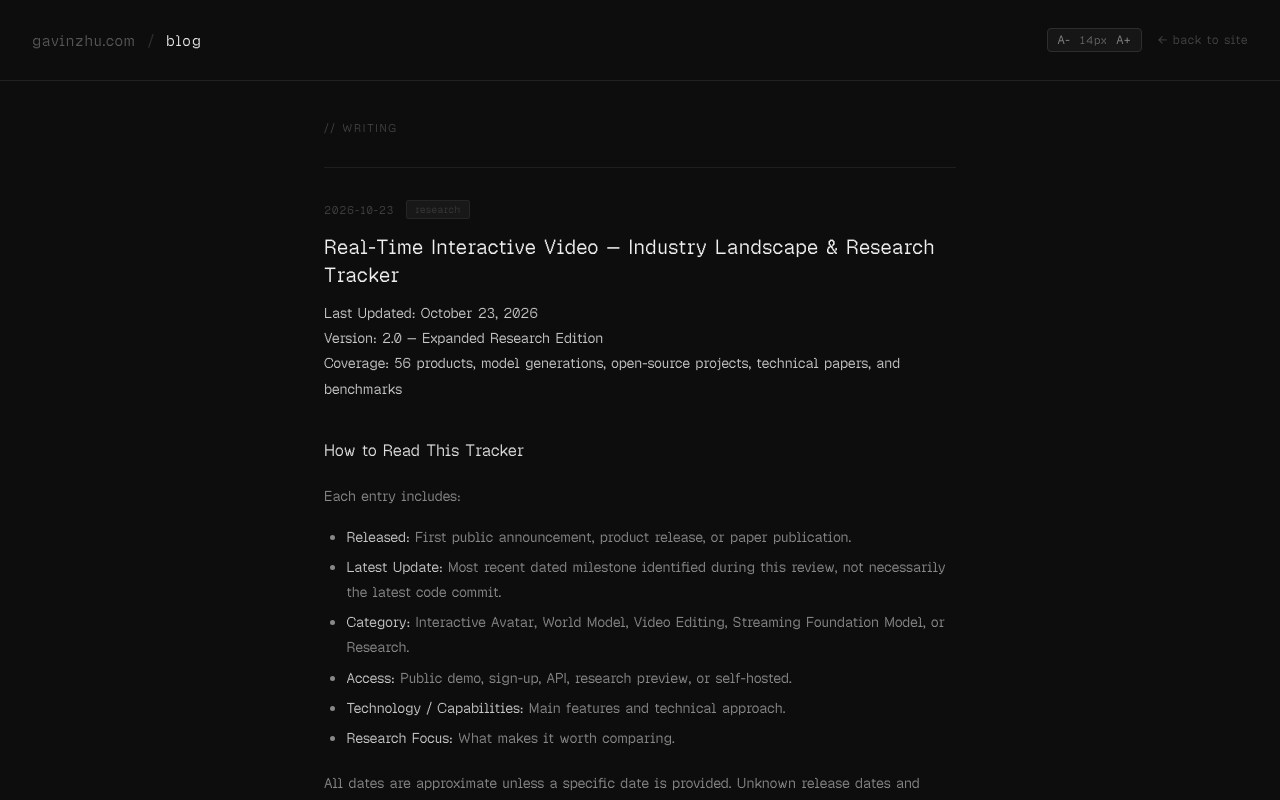
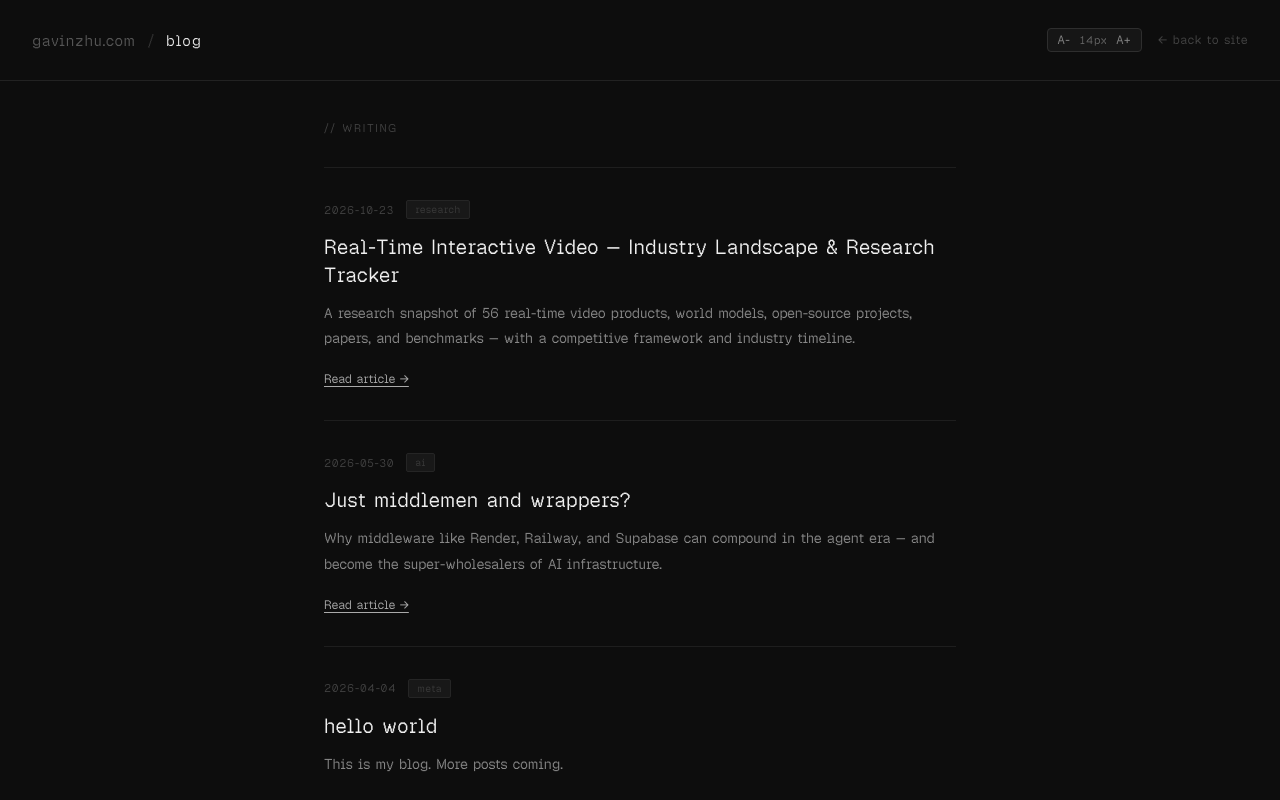
Before and after one commit to SoujiOkita98/personal-website, a React (Vite) app: page /blog in a window 1280 px wide. Built offline with nearby package versions, Linux system fonts and the light colour scheme.

Commit message:
Separate blog previews from full article pages

```diff
--- a/src/App.css
+++ b/src/App.css
@@ -576,6 +576,47 @@
   margin-bottom: 0;
 }
 
+.bw-post-link {
+  display: block;
+  width: 100%;
+  padding: 0;
+  border: 0;
+  background: none;
+  color: inherit;
+  font: inherit;
+  text-align: left;
+  overflow-wrap: anywhere;
+  cursor: pointer;
+}
+
+.bw-read-link,
+.bw-back-link {
+  padding: 0;
+  border: 0;
+  background: none;
+  color: #aaa;
+  font: inherit;
+  font-size: 11px;
+  text-decoration: underline;
+  text-underline-offset: 3px;
+  cursor: pointer;
+}
+
+.bw-read-link {
+  margin-top: 12px;
+}
+
+.bw-post-link:hover,
+.bw-read-link:hover,
+.bw-back-link:hover {
+  color: #eee;
+}
+
+.bw-body :focus-visible {
+  outline: 1px solid #aaa;
+  outline-offset: 4px;
+}
+
 .bw-post:last-child .bw-post-body p:last-child::after {
   content: '';
   display: inline-block;
--- a/src/blog/posts.tsx
+++ b/src/blog/posts.tsx
@@ -7,6 +7,7 @@ export interface Post {
   date: string
   tag: string
   title: string
+  excerpt: string
   body: React.ReactNode
 }
 
@@ -16,6 +17,7 @@ export const posts: Post[] = [
     date: '2026-10-23',
     tag: 'research',
     title: 'Real-Time Interactive Video — Industry Landscape & Research Tracker',
+    excerpt: 'A research snapshot of 56 real-time video products, world models, open-source projects, papers, and benchmarks — with a competitive framework and industry timeline.',
     body: (
       <Suspense fallback={<p>Loading research tracker…</p>}>
         <RealtimeInteractiveVideo />
@@ -27,6 +29,7 @@ export const posts: Post[] = [
     date: '2026-05-30',
     tag: 'ai',
     title: 'Just middlemen and wrappers?',
+    excerpt: 'Why middleware like Render, Railway, and Supabase can compound in the agent era — and become the super-wholesalers of AI infrastructure.',
     body: (
       <>
         <p>"It's just a wrapper" is supposed to be an insult. I don't think it is.</p>
@@ -54,6 +57,7 @@ export const posts: Post[] = [
     date: '2026-04-04',
     tag: 'meta',
     title: 'hello world',
+    excerpt: 'This is my blog. More posts coming.',
     body: (
       <>
         <p>this is my blog. more posts coming.</p>
--- a/src/components/BlogWindow.tsx
+++ b/src/components/BlogWindow.tsx
@@ -1,4 +1,4 @@
-import { useState } from 'react'
+import { useEffect, useRef, useState } from 'react'
 import { Linkedin, Link2 } from 'lucide-react'
 import TerminalWindow from './Terminal/TerminalWindow'
 import { posts } from '../blog/posts'
@@ -13,7 +13,7 @@ function XIcon() {
 
 function ShareBar({ slug, title }: { slug: string; title: string }) {
   const [copied, setCopied] = useState(false)
-  const url = `${window.location.origin}/blog#${slug}`
+  const url = `${window.location.origin}/blog/${slug}`
 
   const handleCopy = async () => {
     await navigator.clipboard.writeText(url)
@@ -60,30 +60,51 @@ interface BlogWindowProps {
 }
 
 export default function BlogWindow({ onClose, onMinimize }: BlogWindowProps) {
+  const [selectedSlug, setSelectedSlug] = useState<string | null>(null)
+  const selectedPost = posts.find((post) => post.slug === selectedSlug)
+  const bodyRef = useRef<HTMLDivElement>(null)
+
+  useEffect(() => {
+    bodyRef.current?.scrollTo({ top: 0 })
+  }, [selectedSlug])
+
   return (
     <TerminalWindow onClose={onClose} onMinimize={onMinimize} title="blog — gavinzhu.com">
-      <div className="bw-body">
+      <div ref={bodyRef} className="bw-body">
         <div className="bw-header">
-          <span className="bw-header-label">// writing</span>
-          <a href="/blog" target="_blank" rel="noopener noreferrer" className="bw-open-link">
+          {selectedPost ? (
+            <button type="button" className="bw-back-link" onClick={() => setSelectedSlug(null)}>← all posts</button>
+          ) : (
+            <span className="bw-header-label">// writing</span>
+          )}
+          <a href={selectedPost ? `/blog/${selectedPost.slug}` : '/blog'} target="_blank" rel="noopener noreferrer" className="bw-open-link">
             open in full ↗
           </a>
         </div>
 
-        {posts.map((post, i) => (
+        {selectedPost ? (
+          <article id={selectedPost.slug} className="bw-post">
+            <div className="bw-post-meta">
+              <span className="bw-post-date">{selectedPost.date}</span>
+              <span className="bw-post-tag">{selectedPost.tag}</span>
+            </div>
+            <h2 className="bw-post-title">{selectedPost.title}</h2>
+            <div className="bw-post-body">
+              {selectedPost.body}
+            </div>
+            <ShareBar key={selectedPost.slug} slug={selectedPost.slug} title={selectedPost.title} />
+          </article>
+        ) : posts.map((post) => (
           <article key={post.slug} className="bw-post">
             <div className="bw-post-meta">
               <span className="bw-post-date">{post.date}</span>
               <span className="bw-post-tag">{post.tag}</span>
             </div>
-            <h2 className="bw-post-title">{post.title}</h2>
-            <div className="bw-post-body">
-              {post.body}
-            </div>
-            <ShareBar slug={post.slug} title={post.title} />
-            {i === posts.length - 1 && (
-              <span className="bw-cursor" aria-hidden="true" />
-            )}
+            <h2 className="bw-post-title">
+              <button type="button" className="bw-post-link" onClick={() => setSelectedSlug(post.slug)}>{post.title}</button>
+            </h2>
+            <div className="bw-post-body"><p>{post.excerpt}</p></div>
+            <button type="button" className="bw-read-link" onClick={() => setSelectedSlug(post.slug)} aria-label={`Read ${post.title}`}>Read article →</button>
           </article>
         ))}
       </div>
--- a/src/main.tsx
+++ b/src/main.tsx
@@ -19,6 +19,7 @@ createRoot(document.getElementById('root')!).render(
           }
         />
         <Route path="/blog" element={<Blog />} />
+        <Route path="/blog/:slug" element={<Blog />} />
         <Route path="/blog/*" element={<Blog />} />
       </Routes>
     </BrowserRouter>
--- a/src/pages/Blog.tsx
+++ b/src/pages/Blog.tsx
@@ -1,4 +1,5 @@
-import { useState, useEffect } from 'react'
+import { useState, useEffect, useRef } from 'react'
+import { Link, Navigate, useLocation, useParams } from 'react-router-dom'
 import { Linkedin, Link2 } from 'lucide-react'
 import { posts } from '../blog/posts'
 import './blog.css'
@@ -18,7 +19,7 @@ function XIcon() {
 function ShareBar({ slug, title }: { slug: string; title: string }) {
   const [copied, setCopied] = useState(false)
 
-  const url = `${window.location.origin}/blog#${slug}`
+  const url = `${window.location.origin}/blog/${slug}`
   const encoded = encodeURIComponent(url)
   const encodedTitle = encodeURIComponent(title)
 
@@ -62,6 +63,12 @@ function ShareBar({ slug, title }: { slug: string; title: string }) {
 }
 
 export default function Blog() {
+  const { slug, '*': unmatchedPath } = useParams()
+  const { hash } = useLocation()
+  const requestedSlug = slug ?? unmatchedPath
+  const post = posts.find((entry) => entry.slug === requestedSlug)
+  const legacyPost = !requestedSlug && posts.find((entry) => hash === `#${entry.slug}`)
+  const contentRef = useRef<HTMLElement>(null)
   const [sizeIdx, setSizeIdx] = useState(() => {
     const saved = localStorage.getItem(LS_KEY)
     const parsed = saved !== null ? parseInt(saved, 10) : DEFAULT_SIZE_IDX
@@ -72,7 +79,21 @@ export default function Blog() {
     localStorage.setItem(LS_KEY, String(sizeIdx))
   }, [sizeIdx])
 
+  useEffect(() => {
+    contentRef.current?.scrollTo({ top: 0 })
+  }, [requestedSlug])
+
+  useEffect(() => {
+    const previousTitle = document.title
+    document.title = post ? `${post.title} | Gavin Zhu` : 'Blog | Gavin Zhu'
+    return () => { document.title = previousTitle }
+  }, [post])
+
   const fontSize = FONT_SIZES[sizeIdx]
+
+  if (legacyPost) {
+    return <Navigate to={`/blog/${legacyPost.slug}`} replace />
+  }
 
   return (
     <div className="blog-page" style={{ '--blog-font-size': `${fontSize}px` } as React.CSSProperties}>
@@ -80,7 +101,7 @@ export default function Blog() {
         <div className="blog-header-left">
           <a href="/" className="blog-site-name">gavinzhu.com</a>
           <span className="blog-separator">/</span>
-          <span className="blog-label">blog</span>
+          <Link to="/blog" className="blog-label">blog</Link>
         </div>
         <div className="blog-header-right">
           <div className="font-size-control">
@@ -98,26 +119,51 @@ export default function Blog() {
               aria-label="Increase font size"
             >A+</button>
           </div>
-          <a href="/" className="blog-back-link">← back to site</a>
+          {requestedSlug ? (
+            <Link to="/blog" className="blog-back-link">← all posts</Link>
+          ) : (
+            <a href="/" className="blog-back-link">← back to site</a>
+          )}
         </div>
       </header>
 
-      <main className="blog-list">
-        <p className="blog-index-title">// writing</p>
-
-        {posts.map((post) => (
-          <article key={post.slug} id={post.slug} className="blog-post-card">
+      <main ref={contentRef} className="blog-list">
+        {post ? (
+          <article id={post.slug} className="blog-post-card">
             <div className="blog-post-meta">
               <span className="blog-post-date">{post.date}</span>
               <span className="blog-post-tag">{post.tag}</span>
             </div>
-            <h2 className="blog-post-title">{post.title}</h2>
+            <h1 className="blog-post-title">{post.title}</h1>
             <div className="blog-post-body">
               {post.body}
             </div>
-            <ShareBar slug={post.slug} title={post.title} />
+            <ShareBar key={post.slug} slug={post.slug} title={post.title} />
+            <Link to="/blog" className="blog-all-posts">← all posts</Link>
           </article>
-        ))}
+        ) : requestedSlug ? (
+          <section>
+            <h1 className="blog-post-title">Article not found</h1>
+            <Link to="/blog" className="blog-read-link">Browse all posts →</Link>
+          </section>
+        ) : (
+          <>
+            <h1 className="blog-index-title">// writing</h1>
+            {posts.map((entry) => (
+              <article key={entry.slug} className="blog-post-card">
+                <div className="blog-post-meta">
+                  <span className="blog-post-date">{entry.date}</span>
+                  <span className="blog-post-tag">{entry.tag}</span>
+                </div>
+                <h2 className="blog-post-title">
+                  <Link to={`/blog/${entry.slug}`} className="blog-post-link">{entry.title}</Link>
+                </h2>
+                <p className="blog-post-excerpt">{entry.excerpt}</p>
+                <Link to={`/blog/${entry.slug}`} className="blog-read-link">Read article →</Link>
+              </article>
+            ))}
+          </>
+        )}
       </main>
     </div>
   )
--- a/src/pages/blog.css
+++ b/src/pages/blog.css
@@ -58,6 +58,7 @@
   font-size: 15px;
   color: #e0e0e0;
   letter-spacing: 0.08em;
+  text-decoration: none;
 }
 
 .blog-header-right {
@@ -131,6 +132,7 @@
 
 .blog-index-title {
   font-size: 11px;
+  font-weight: 400;
   color: #444;
   letter-spacing: 0.15em;
   text-transform: uppercase;
@@ -178,6 +180,47 @@
   line-height: 1.4;
   letter-spacing: 0.02em;
   font-family: 'Geist Pixel Square', monospace;
+  overflow-wrap: anywhere;
+}
+
+.blog-post-link {
+  color: inherit;
+  text-decoration: none;
+}
+
+.blog-post-link:hover {
+  text-decoration: underline;
+  text-underline-offset: 4px;
+}
+
+.blog-post-excerpt {
+  font-size: var(--blog-font-size, 14px);
+  line-height: 1.8;
+  color: #888;
+  margin: 0 0 16px;
+}
+
+.blog-read-link,
+.blog-all-posts {
+  display: inline-block;
+  color: #aaa;
+  font-size: 12px;
+  text-decoration: underline;
+  text-underline-offset: 3px;
+}
+
+.blog-read-link:hover,
+.blog-all-posts:hover {
+  color: #eee;
+}
+
+.blog-all-posts {
+  margin-top: 28px;
+}
+
+.blog-page :focus-visible {
+  outline: 1px solid #aaa;
+  outline-offset: 4px;
 }
 
 .blog-post-body {
@@ -287,6 +330,8 @@
 @media (max-width: 600px) {
   .blog-header {
     padding: 16px 20px;
+    flex-wrap: wrap;
+    gap: 16px;
   }
 
   .blog-list {
@@ -297,7 +342,4 @@
     font-size: 17px;
   }
 
-  .blog-post-body {
-    font-size: 13px;
-  }
 }
```
Also changed, not shown: 1 other file (tests, documents, lock files or other folders).
